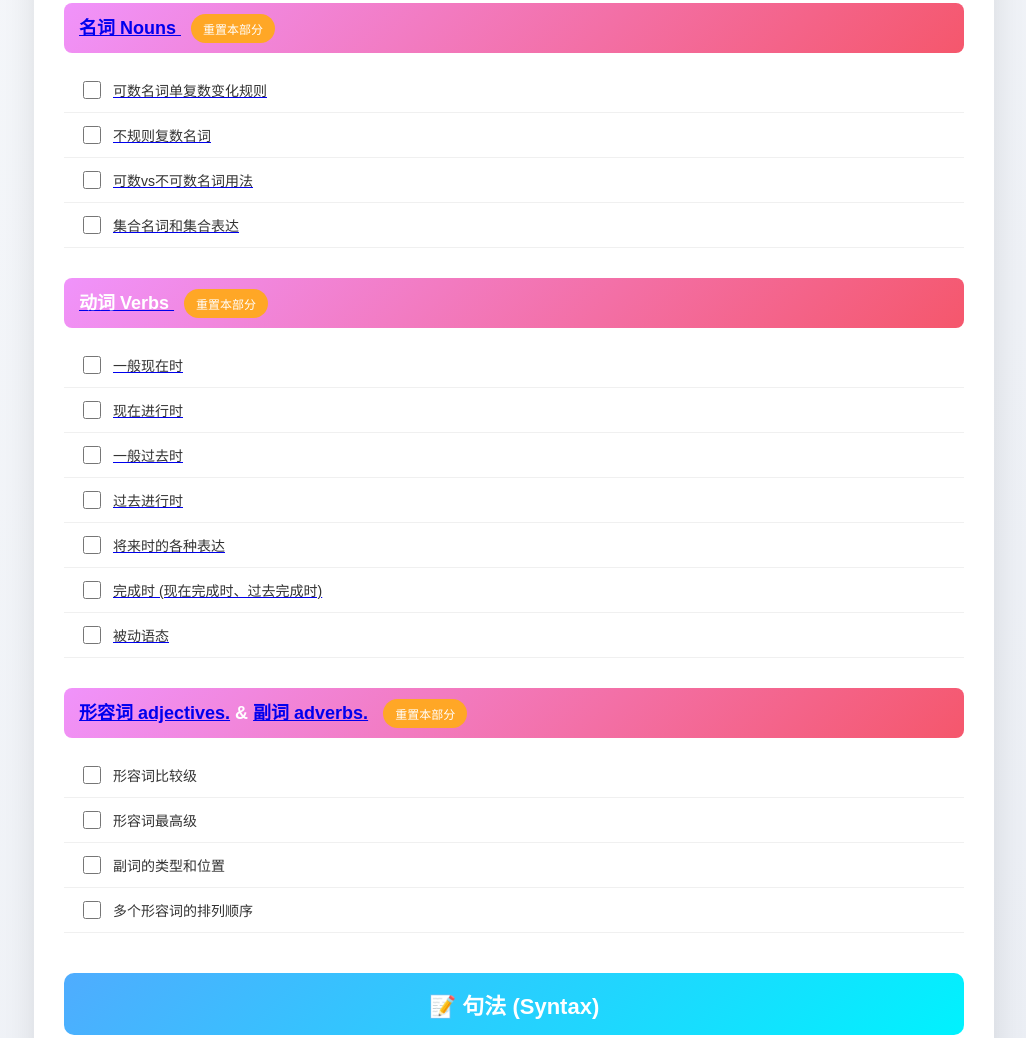
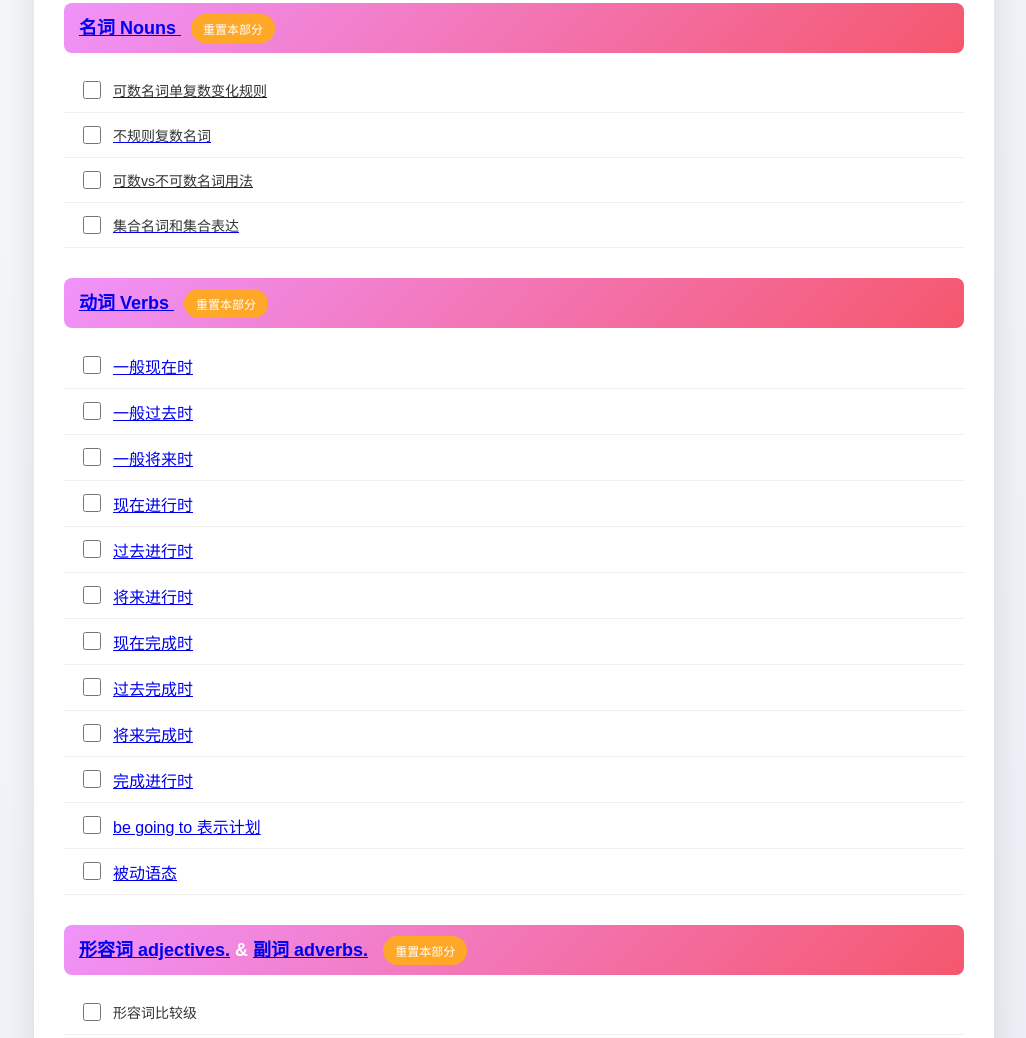
Before and after one commit to Sandy-long/gramma, a plain HTML site: page index.html in a window 1280 px wide. Shown: the part 226-1264 px from the top of the page, without its empty margins (126-1152 px from the left). Drawn offline with Linux system fonts and the light colour scheme.

Commit message:
Update index.html

```diff
--- a/index.html
+++ b/index.html
@@ -213,50 +213,83 @@
 
             <!-- 动词 -->
             <div class="section">
-                <div class="section-title">
+                <div class="section-title"> <a href="https://sandy-long.github.io/verb/" target="_blank">
                     动词 Verbs
                     <button class="btn btn-reset-section" onclick="resetSection('verbs')">重置本部分</button>
                 </div>
                 <ul class="practice-list" id="verbs">
                     <li class="practice-item">
                         <input type="checkbox" class="checkbox" id="verb-present-simple">
-                        <label for="verb-present-simple" class="task-text">
+                        <label for="verb-present-simple" class="task-text"><a href="https://sandy-long.github.io/NN/" target="_blank">
                             一般现在时
                         </label>
 						</li>
                     <li class="practice-item">
-                        <input type="checkbox" class="checkbox" id="verb-present-continuous">
-                        <label for="verb-present-continuous" class="task-text">
-                            现在进行时
+                        <input type="checkbox" class="checkbox" id="verb-past-simple">
+                        <label for="verb-past-simple" class="task-text"><a href="https://sandy-long.github.io/NP/" target="_blank">
+                            一般过去时
                         </label>
 						</li>
                     <li class="practice-item">
                         <input type="checkbox" class="checkbox" id="verb-past-simple">
-                        <label for="verb-past-simple" class="task-text">
-                            一般过去时
+                        <label for="verb-past-simple" class="task-text"><a href="https://sandy-long.github.io/NF/" target="_blank">
+                            一般将来时
                         </label>
                     </li>
                     <li class="practice-item">
+                        <input type="checkbox" class="checkbox" id="verb-present-continuous">
+                        <label for="verb-present-continuous" class="task-text"><a href="https://sandy-long.github.io/NM/" target="_blank">
+                            现在进行时
+                        </label>
+
+                    </li>
+                    <li class="practice-item">
                         <input type="checkbox" class="checkbox" id="verb-past-continuous">
-                        <label for="verb-past-continuous" class="task-text">
+                        <label for="verb-past-continuous" class="task-text"><a href="https://sandy-long.github.io/PM/" target="_blank">
                             过去进行时
                         </label>
 						</li>
                     <li class="practice-item">
-                        <input type="checkbox" class="checkbox" id="verb-future-forms">
-                        <label for="verb-future-forms" class="task-text">
-                            将来时的各种表达
+                        <input type="checkbox" class="checkbox" id="verb-present-continuous">
+                        <label for="verb-present-continuous" class="task-text"><a href="https://sandy-long.github.io/FM/" target="_blank">
+                            将来进行时
                         </label>
 						</li>
                     <li class="practice-item">
-                        <input type="checkbox" class="checkbox" id="verb-perfect-tenses">
-                        <label for="verb-perfect-tenses" class="task-text">
-                            完成时 (现在完成时、过去完成时)
+                        <input type="checkbox" class="checkbox" id="verb-present-continuous">
+                        <label for="verb-present-continuous" class="task-text"><a href="https://sandy-long.github.io/TF/" target="_blank">
+                            现在完成时
                         </label>
 						</li>
                     <li class="practice-item">
+                        <input type="checkbox" class="checkbox" id="verb-present-continuous">
+                        <label for="verb-present-continuous" class="task-text"><a href="https://sandy-long.github.io/pf/" target="_blank">
+                            过去完成时
+                        </label>
+						</li>
+                    <li class="practice-item">
+                        <input type="checkbox" class="checkbox" id="verb-present-continuous">
+                        <label for="verb-present-continuous" class="task-text"><a href="https://sandy-long.github.io/ff/" target="_blank">
+                            将来完成时
+                        </label>
+						</li>
+                    <li class="practice-item">
+                        <input type="checkbox" class="checkbox" id="verb-present-continuous">
+                        <label for="verb-present-continuous" class="task-text"><a href="https://sandy-long.github.io/fn/" target="_blank">
+                            完成进行时
+                        </label>
+						</li>
+                    <li class="practice-item">
+                        <input type="checkbox" class="checkbox" id="verb-present-continuous">
+                        <label for="verb-present-continuous" class="task-text"><a href="https://sandy-long.github.io/p/" target="_blank">
+                            be going to 表示计划
+                        </label>
+
+                    </li>
+
+                    <li class="practice-item">
                         <input type="checkbox" class="checkbox" id="verb-passive-voice">
-                        <label for="verb-passive-voice" class="task-text">
+                        <label for="verb-passive-voice" class="task-text"><a href="https://sandy-long.github.io/be/" target="_blank">
                             被动语态
                         </label>
                     </li>
```
Lines whose indentation alone changed are shown as unchanged.
